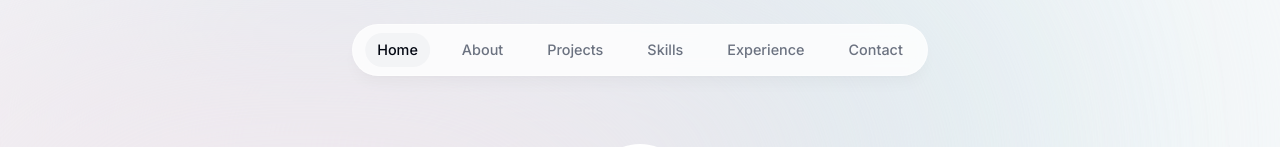
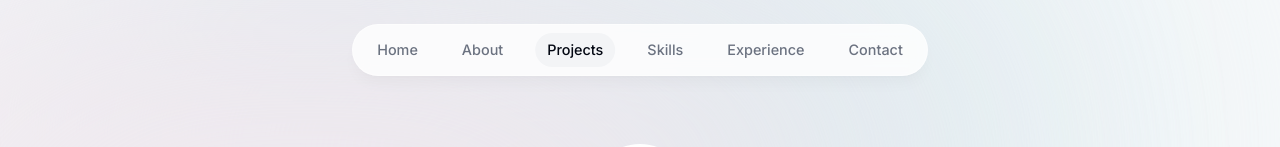
Before and after one commit to parshva555/Portfolio, a Next.js app: page / in a window 1280 px wide. Shown: the top 147 px of the page. Built offline with nearby package versions, Linux system fonts and the light colour scheme; grey boxes are pictures that could not be loaded.

Commit message:
Setting up active sections

```diff
--- a/components/about.tsx
+++ b/components/about.tsx
@@ -1,12 +1,24 @@
 "use client"
-import React from 'react'
+import React, { useEffect } from 'react'
 import {motion} from "framer-motion"
 import SectionHeading from "./section-heading";
+import { useInView } from 'react-intersection-observer';
+import { useActiveSectionContext } from '@/context/active-section-context';
 export default function About() {
+  const{ref,inView}= useInView({
+    threshold: 0.75,
+
+  });
+  const {setActiveSection} = useActiveSectionContext();
+  useEffect(() => {
+    if(inView){
+      setActiveSection('About');
+    }
+  },[inView,setActiveSection])
 
   return (
     <motion.section
-      // ref={ref}
+      ref={ref}
       className="mb-28 max-w-[45rem] text-center leading-8 sm:mb-40 scroll-mt-28"
       initial={{ opacity: 0, y: 100 }}
       animate={{ opacity: 1, y: 0 }}
--- a/components/header.tsx
+++ b/components/header.tsx
@@ -1,5 +1,5 @@
 "use client"
-import React, { useContext, useState } from 'react'
+import React from 'react'
 import { motion } from "framer-motion"
 import {links} from "@/lib/data"
 import clsx from 'clsx'
--- a/components/intro.tsx
+++ b/components/intro.tsx
@@ -1,14 +1,26 @@
 "use client";
-import React from "react";
+import React,{useEffect} from "react";
 import Image from "next/image";
 import { motion } from "framer-motion";
 import Link from "next/link";
 import { BsArrowRight, BsLinkedin } from "react-icons/bs";
 import { HiDownload } from "react-icons/hi";
 import { FaGithubSquare } from "react-icons/fa";
+import { useInView } from "react-intersection-observer";
+import { useActiveSectionContext } from "@/context/active-section-context";
 export default function Intro() {
+  const{ref,inView}= useInView({
+    threshold:0.5
+  });
+  const {setActiveSection} = useActiveSectionContext();
+  useEffect(() => {
+    if(inView){
+      setActiveSection('Home');
+    }
+  },[inView,setActiveSection])
+
   return (
-    <section id="home" className="mb-28 max-w-[50rem] text-center sm:mb-0 scroll-mt-[100rem]">
+    <section ref={ref} id="home" className="mb-28 max-w-[50rem] text-center sm:mb-0 scroll-mt-[100rem]">
       <div className="flex items-center justify-center">
         <div className="relative">
           <motion.div
--- a/components/projects.tsx
+++ b/components/projects.tsx
@@ -1,11 +1,23 @@
+"use client";
 
-import React, { useRef } from 'react'
+import React, { useRef,useEffect } from 'react'
 import SectionHeading from './section-heading'
+import { useInView } from 'react-intersection-observer';
+import { useActiveSectionContext } from '@/context/active-section-context';
 import { projectsData } from '@/lib/data'
 import Project from './project'
 export default function Projects() {
+  const{ref,inView}= useInView({
+    threshold:0.5
+  });
+  const {setActiveSection} = useActiveSectionContext();
+  useEffect(() => {
+    if(inView){
+      setActiveSection('Projects');
+    }
+  },[inView,setActiveSection])
   return (
-    <section id='projects' className='scroll-mt-28'>
+    <section ref={ref} id='projects' className='scroll-mt-28'>
         <SectionHeading>My Projects</SectionHeading>
         <div>
             {
```
